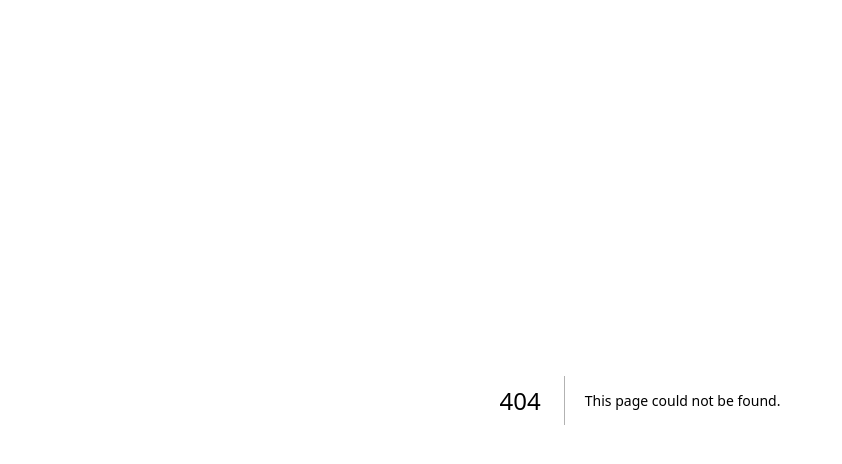
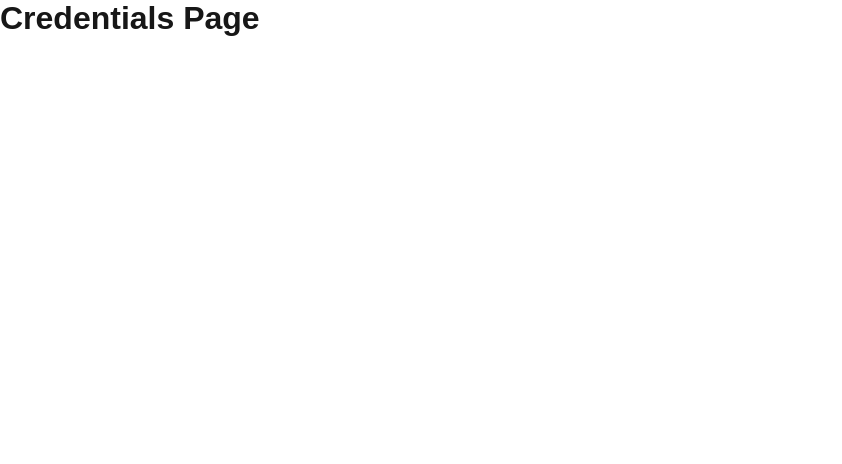
Before and after one commit to marianogalauran23/marianogalauran.github.io, a Next.js app: page /credentials in a window 1280 px wide. Before the commit this address had no page. Shown: the top 464 px of the page, without its empty margins (0-842 px from the left). Built offline with nearby package versions, Linux system fonts and the light colour scheme.

Commit message:
added the pages for other categories

```diff
--- /dev/null
+++ b/src/app/credentials/page.tsx
@@ -0,0 +1,9 @@
+import React from 'react';
+
+export default function Credentials(){
+    return (
+        <div>
+            <h1>Credentials Page</h1>
+        </div>
+    );
+}
```
Also changed, not shown: src/app/me/page.tsx (added, +9 -0 lines), src/app/projects/page.tsx (added, +9 -0 lines).
